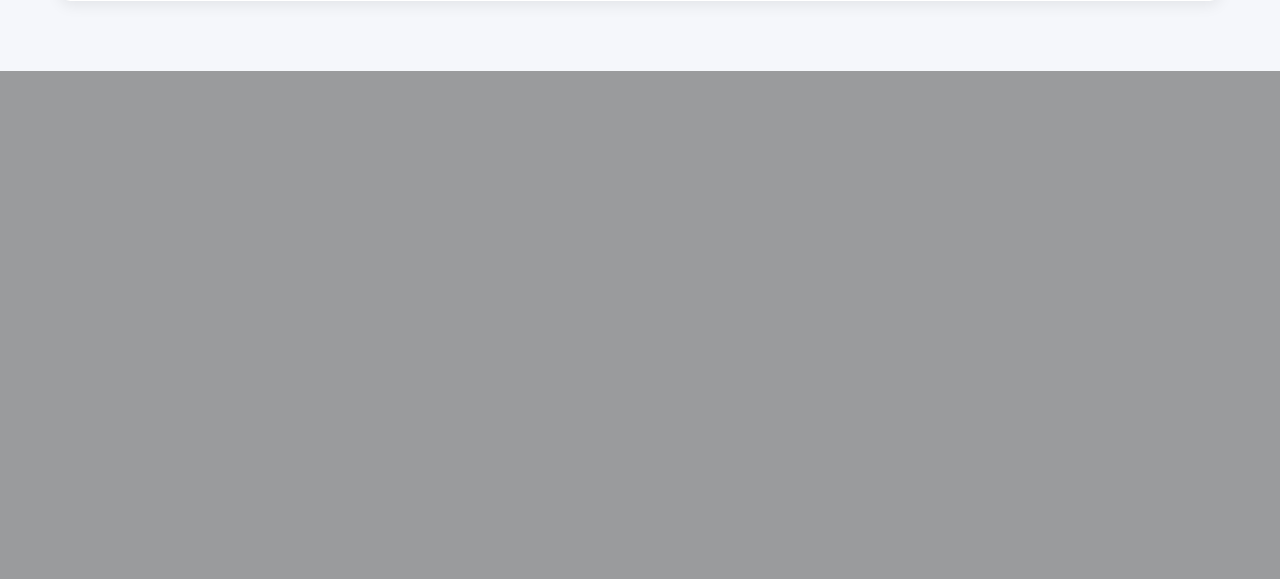
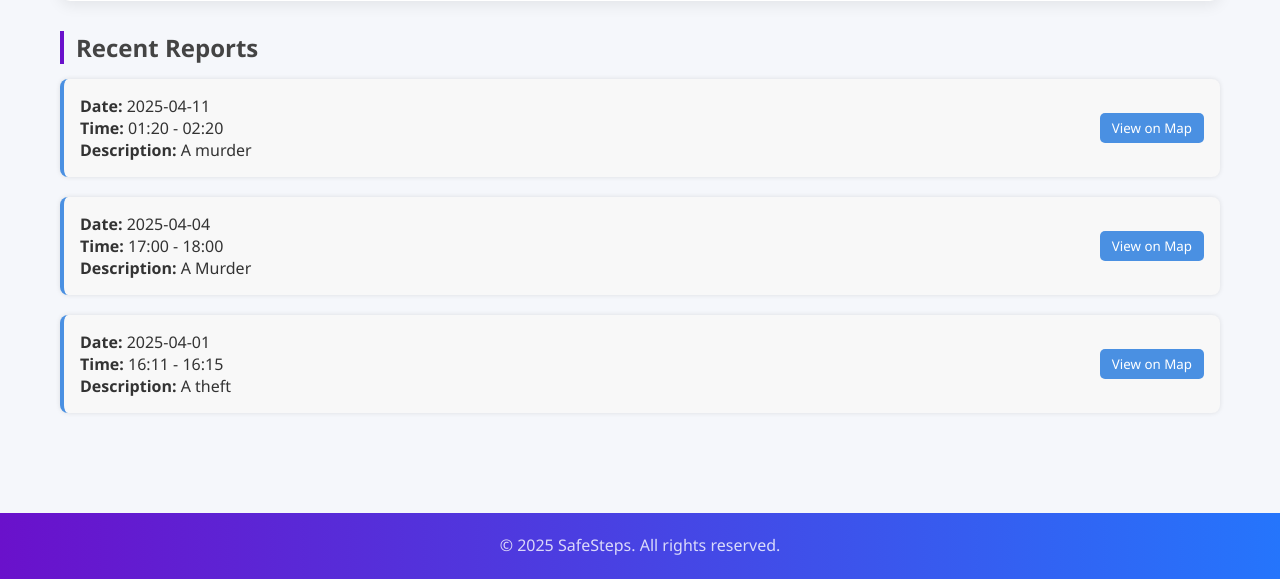
Before and after one commit to shariyaansari/Safe-Steps, a Flask app: page /dashboard in a window 1280 px wide. Shown: the part 945-1524 px from the top of the page. Before the commit the page ends 1016 px from the top, so only its background shows below. Run offline with Flask 3, Linux system fonts and the light colour scheme; data comes from the database, SQL or seed files in the repository; both versions use the stored data as it was after the commit.

Commit message:
Verify Button fixed(HTML issue), added display of 3 latest reports on parent dashboard

```diff
--- a/app.py
+++ b/app.py
@@ -80,16 +80,12 @@ def get_reports():
 
         # ✅ Convert rows to dictionaries for debugging
         report_list = [dict(row) for row in reports]
-        print("Query Results:", report_list)
 
         return jsonify(report_list)
 
     except Exception as e:
         print("Error fetching reports:", e)
         return jsonify({"error": str(e)}), 500
-
-
-
 
 @app.route('/verify_report/<int:report_id>', methods=['POST'])
 def verify_report(report_id):
--- a/static/parent.css
+++ b/static/parent.css
@@ -724,4 +724,16 @@ h2 {
     .btn-update, .btn-danger {
         width: 100%;
     }
+
+    .recent-reports {
+        margin-top: 2rem;
+    }
+
+    #recentReportsContainer {
+        display: flex;
+        flex-direction: column;
+        gap: 1rem;
+    }
+
+
 }
--- a/static/script.js
+++ b/static/script.js
@@ -1,10 +1,12 @@
+let map;
+let markers = [];
+
 document.addEventListener("DOMContentLoaded", function () {
-    // Map initialization with bounds
-    var southWest = L.latLng(19.0400, 72.8600);
-    var northEast = L.latLng(19.1000, 72.9200);
-    var bounds = L.latLngBounds(southWest, northEast);
+    const southWest = L.latLng(19.0400, 72.8600);
+    const northEast = L.latLng(19.1000, 72.9200);
+    const bounds = L.latLngBounds(southWest, northEast);
 
-    var map = L.map('map', {
+    map = L.map('map', {
         center: [19.0714, 72.8856],
         zoom: 14,
         minZoom: 14,
@@ -16,6 +18,54 @@ document.addEventListener("DOMContentLoaded", function () {
     L.tileLayer('https://{s}.tile.openstreetmap.org/{z}/{x}/{y}.png', {
         attribution: '&copy; <a href="https://www.openstreetmap.org/copyright">OpenStreetMap</a> contributors'
     }).addTo(map);
+
+    loadRecentReports();
+
+    async function loadRecentReports() {
+        const res = await fetch('/get_reports');
+        const reports = await res.json();
+
+        const sorted = reports.sort((a, b) => new Date(b.date) - new Date(a.date));
+        const recent = sorted.slice(0, 3);
+
+        const container = document.getElementById('recentReportsContainer');
+        container.innerHTML = '';
+
+        recent.forEach(report => {
+            const card = document.createElement('div');
+            card.className = 'report-card';
+
+            card.innerHTML = `
+                <div>
+                    <strong>Date:</strong> ${report.date}<br>
+                    <strong>Time:</strong> ${report.startTime} - ${report.endTime}<br>
+                    <strong>Description:</strong> ${report.description}<br>
+                </div>
+                <button class="btn-view" onclick="focusOnMap(${report.lat}, ${report.lng}, '${report.description}')">View on Map</button>
+            `;
+
+            container.appendChild(card);
+        });
+    }
+
+    function focusOnMap(lat, lng, desc) {
+        if (!map) {
+            console.error("Map is not initialized yet.");
+            return;
+        }
+
+        // Clear old markers
+        markers.forEach(m => map.removeLayer(m));
+        markers = [];
+
+        const marker = L.marker([lat, lng]).addTo(map).bindPopup(`<b>Incident:</b> ${desc}`).openPopup();
+        markers.push(marker);
+        map.flyTo([lat, lng], 15, {
+            animate: true,
+            duration: 1.5 // seconds
+        });
+    }
+
 
     var gridSize = 0.005; // Defines grid cell size
 
@@ -150,7 +200,10 @@ document.addEventListener("DOMContentLoaded", function () {
                         }).addTo(map);
 
                         // Center map on location
-                        map.setView([lat, lng], 16);
+                        map.flyTo([lat, lng], 15, {
+                            animate: true,
+                            duration: 1.5 // seconds
+                        });
                     } else {
                         alert("Your location is outside the Kurla area.");
                     }
@@ -354,3 +407,31 @@ document.addEventListener("DOMContentLoaded", function () {
     // Export map object for potential use in other scripts
     window.safeStepsMap = map;
 });
+
+function focusOnMap(lat, lng, desc) {
+    if (!map) {
+        console.error("Map is not initialized yet.");
+        return;
+    }
+
+    // Scroll to the map smoothly
+    const mapElement = document.getElementById("map");
+    const yOffset = -100; // Adjust this value based on your navbar height
+    const y = mapElement.getBoundingClientRect().top + window.scrollY + yOffset;
+
+    window.scrollTo({ top: y, behavior: 'smooth' });
+
+
+    // Clear existing markers
+    markers.forEach(m => map.removeLayer(m));
+    markers = [];
+
+    const marker = L.marker([lat, lng]).addTo(map).bindPopup(`<b>Incident:</b> ${desc}`).openPopup();
+    markers.push(marker);
+
+    // Smooth zoom and pan
+    map.flyTo([lat, lng], 15, {
+        animate: true,
+        duration: 1.5
+    });
+}
--- a/templates/admin_report.html
+++ b/templates/admin_report.html
@@ -117,7 +117,11 @@
                         </div>
                         <div class="report-actions">
                             <button class="btn-view" onclick="viewOnMap(${report.lat}, ${report.lng})">View on Map</button>
-                            <button class="btn-verify" onclick="verifyReport(${report.id}, this)">Verify Report</button>
+                            <button class="btn-verify ${report.verified ? 'verified' : ''}"
+                                    onclick="verifyReport(${report.id}, this)"
+                                    ${report.verified ? 'disabled' : ''}>
+                                ${report.verified ? 'Verified' : 'Verify Report'}
+                            </button>
                         </div>
                     `;
                     reportsList.appendChild(reportDiv);
--- a/templates/admin_users.html
+++ b/templates/admin_users.html
@@ -66,5 +66,9 @@
             </tbody>
         </table>
     </div>
+
+    <footer>
+        <p>&copy; 2025 SafeSteps. All rights reserved.</p>
+    </footer>
 </body>
 </html>
--- a/templates/edit_user.html
+++ b/templates/edit_user.html
@@ -57,5 +57,9 @@
             </div>
         </form>
     </div>
+
+    <footer>
+        <p>&copy; 2025 SafeSteps. All rights reserved.</p>
+    </footer>
 </body>
 </html>
--- a/templates/parent_dashboard.html
+++ b/templates/parent_dashboard.html
@@ -6,6 +6,38 @@
     <title>Parent Dashboard</title>
     <link rel="stylesheet" href="https://unpkg.com/leaflet/dist/leaflet.css" />
     <link rel="stylesheet" href="{{ url_for('static', filename='parent.css') }}">
+    <link rel="stylesheet" href="{{ url_for('static', filename='admin.css') }}">
+
+    <!-- Include Leaflet JS -->
+    <script src="https://unpkg.com/leaflet/dist/leaflet.js"></script>
+    <!-- Include your custom JavaScript file -->
+    <script src="{{ url_for('static', filename='script.js') }}"></script>
+
+    <style>
+        .report-card {
+            background: #f8f8f8;
+            padding: 1rem;
+            border-left: 4px solid #4a90e2;
+            border-radius: 8px;
+            box-shadow: 0 0 5px rgba(0,0,0,0.1);
+            display: flex;
+            justify-content: space-between;
+            align-items: center;
+        }
+
+        .btn-view {
+            padding: 6px 12px;
+            background-color: #4a90e2;
+            color: white;
+            border: none;
+            border-radius: 5px;
+            cursor: pointer;
+        }
+
+        .btn-view:hover {
+            background-color: #357ac7;
+        }
+    </style>
 </head>
 <body>
     <nav class="navbar">
@@ -52,11 +84,15 @@
                 </div>
             </div>
         </div>
+        <div class="recent-reports">
+            <h2>Recent Reports</h2>
+            <div id="recentReportsContainer"></div>
+        </div>
+
     </div>
 
-    <!-- Include Leaflet JS -->
-    <script src="https://unpkg.com/leaflet/dist/leaflet.js"></script>
-    <!-- Include your custom JavaScript file -->
-    <script src="{{ url_for('static', filename='script.js') }}"></script>
+    <footer>
+        <p>&copy; 2025 SafeSteps. All rights reserved.</p>
+    </footer>
 </body>
 </html>
--- a/templates/parent_report.html
+++ b/templates/parent_report.html
@@ -6,6 +6,7 @@
     <title>Parent Dashboard</title>
     <link rel="stylesheet" href="https://unpkg.com/leaflet/dist/leaflet.css" />
     <link rel="stylesheet" href="{{ url_for('static', filename='parent.css') }}">
+    <link rel="stylesheet" href="{{ url_for('static', filename='admin.css') }}">
 </head>
 <body>
     <nav class="navbar">
@@ -83,5 +84,9 @@
             });
         });
     </script>
+
+    <footer>
+        <p>&copy; 2025 SafeSteps. All rights reserved.</p>
+    </footer>
 </body>
 </html>
--- a/templates/parent_settings.html
+++ b/templates/parent_settings.html
@@ -6,6 +6,7 @@
     <meta name="viewport" content="width=device-width, initial-scale=1.0">
     <title>Account Settings</title>
     <link rel="stylesheet" href="{{ url_for('static', filename='parent.css') }}">
+    <link rel="stylesheet" href="{{ url_for('static', filename='admin.css') }}">
 </head>
 <body>
     <script>
@@ -148,5 +149,8 @@
             <a href="{{ url_for('parent.dashboard') }}">← Back to Dashboard</a>
         </div>
     </div>
+    <footer>
+        <p>&copy; 2025 SafeSteps. All rights reserved.</p>
+    </footer>
 </body>
 </html>
```
Also changed, not shown: reports.db.
